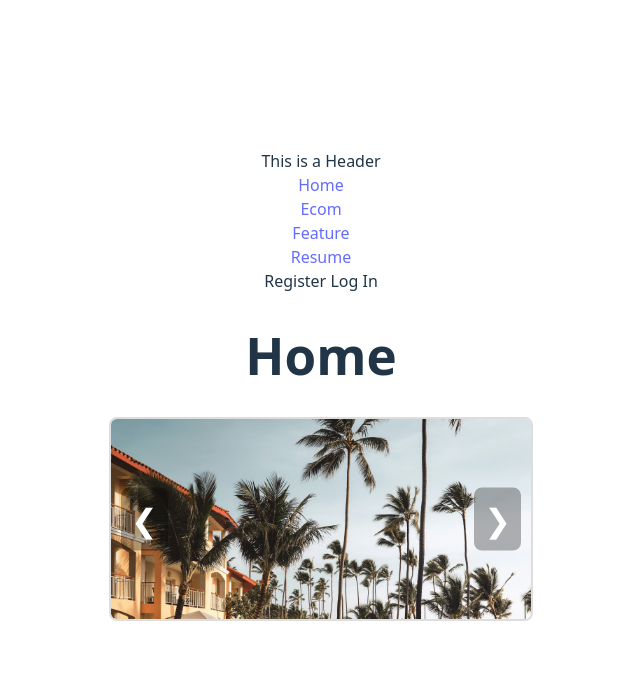
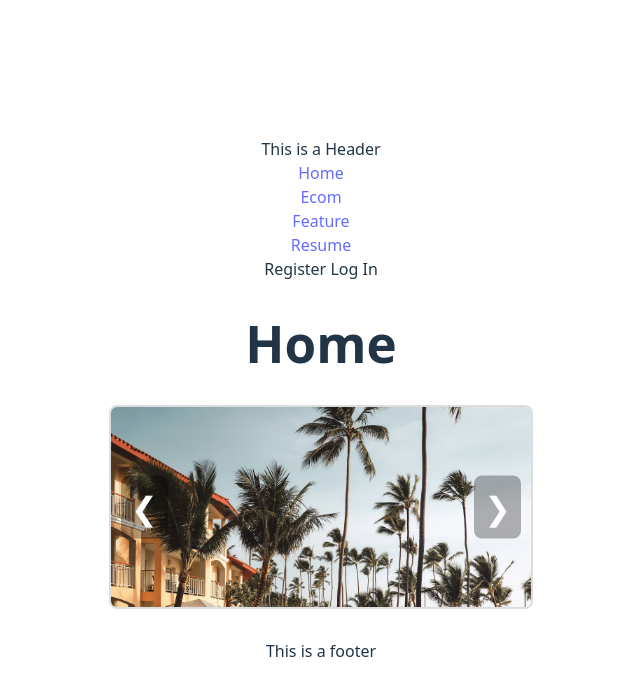
Before and after one commit to printMP/reactres, a React (Vite) app: page / in a window 1280 px wide. Shown: the top 696 px of the page, without its empty margins (319-959 px from the left). Built offline with nearby package versions, Linux system fonts and the light colour scheme.

Commit message:
Testing root URL /

```diff
--- a/src/App.tsx
+++ b/src/App.tsx
@@ -39,10 +39,9 @@ function App(){
       <Route path = "/ecom"element={<Ecom/>}/>
       <Route path = "/feature"element={<Feature/>}/>
       <Route path = "/resume"element={<Resume/>}/>
-      <Route path = "/Footer"element={<Footer/>}/>
     </Routes>
 
-
+     <Footer/>
     </>
   )
 }
--- a/src/Components/Footer/Footer.tsx
+++ b/src/Components/Footer/Footer.tsx
@@ -7,4 +7,4 @@ function Footer() {
 
 
 }
-export default Footer
+export default Footer;
--- a/vite.config.ts
+++ b/vite.config.ts
@@ -5,5 +5,5 @@ import react from '@vitejs/plugin-react'
 export default defineConfig({
   plugins: [react()],
 
- base: '/reactres/'
+ base: '/'
  })
```
